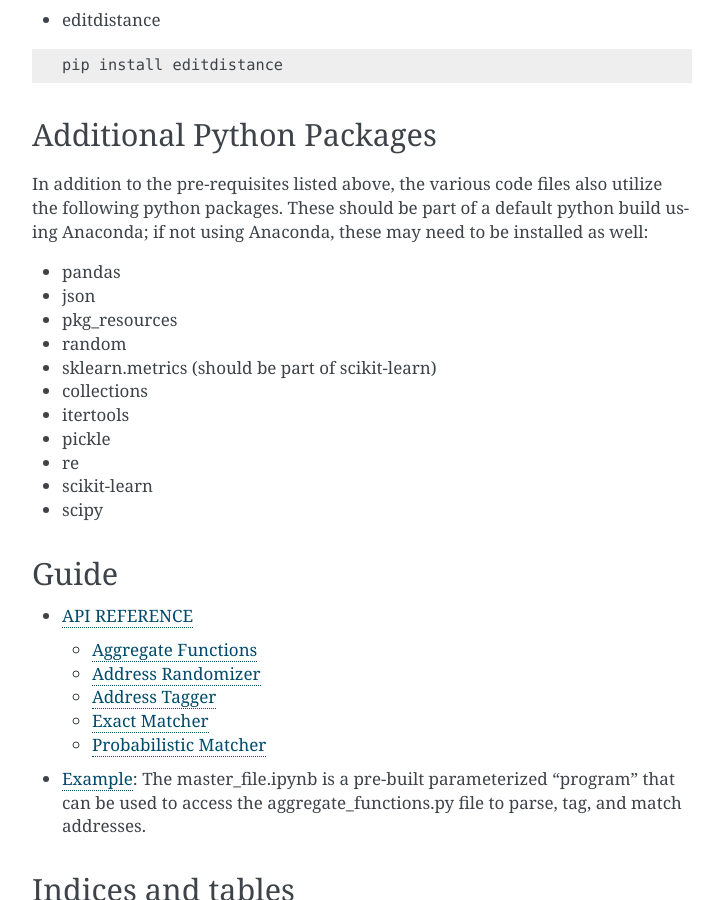
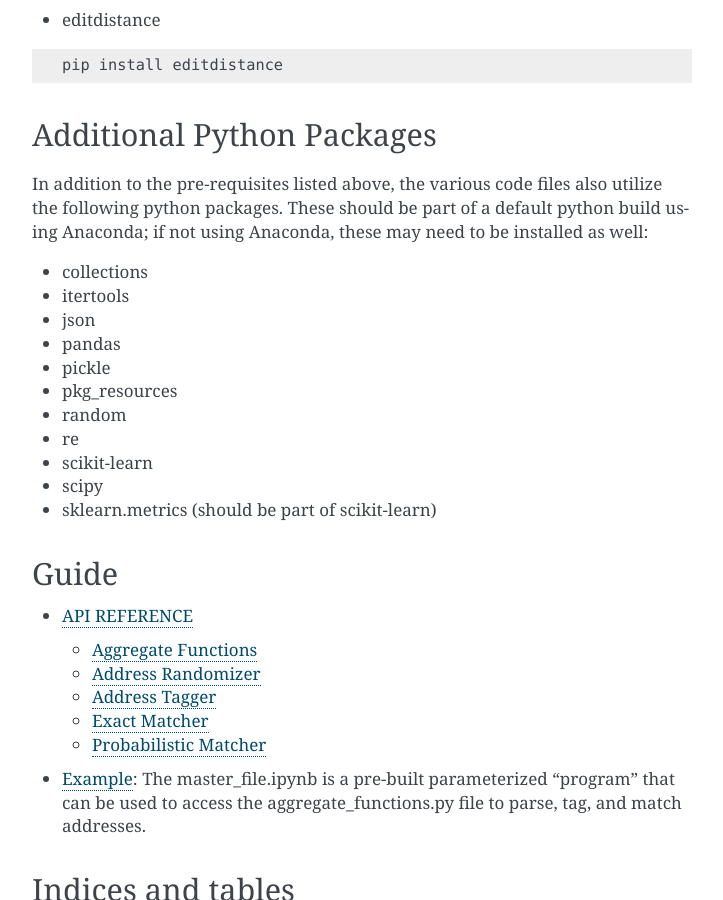
Before and after one commit to aberk104/CS410-Project, a Sphinx documentation site: the page built from docs/source/index.rst, in a window 1280 px wide and 900 px high, scrolled down 987 px. Shown: the whole window, without its empty margins (388-1111 px from the left). Built offline with Sphinx 7.4.7, drawn with Linux system fonts in a browser that asks for light colours; some of the changed lines change nothing that is shown.

Commit message:
slight updates to documentation

```diff
--- a/docs/source/index.rst
+++ b/docs/source/index.rst
@@ -36,21 +36,19 @@ Additional Python Packages
 --------------------------
 In addition to the pre-requisites listed above, the various code files also utilize the following python packages. These should be part of a default python build using Anaconda; if not using Anaconda, these may need to be installed as well:
 
+- collections
+
+- itertools
+
+- json
+
 - pandas
 
-- json
+- pickle
 
 - pkg_resources
 
 - random
-
-- sklearn.metrics (should be part of scikit-learn)
-
-- collections
-
-- itertools
-
-- pickle
 
 - re
 
@@ -58,6 +56,7 @@ In addition to the pre-requisites listed above, the various code files also util
 
 - scipy
 
+- sklearn.metrics (should be part of scikit-learn)
 
 
 Guide
```
